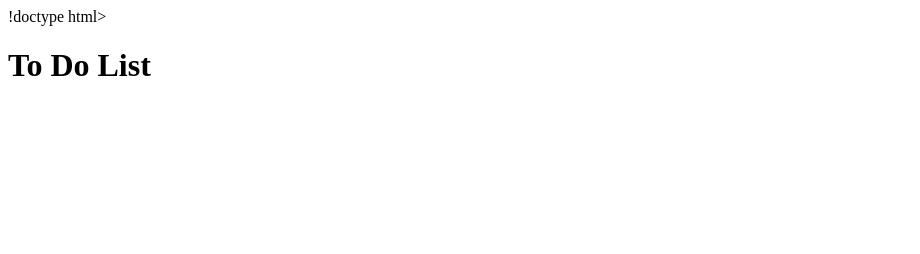
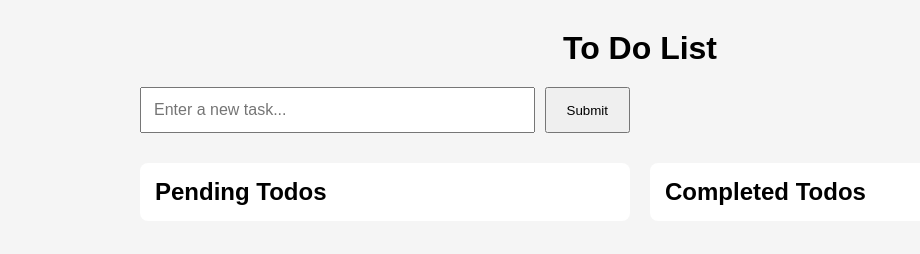
Before and after one commit to jakira-bot/20260608-evaluation-project, a plain HTML site: page index.html in a window 1280 px wide. Shown: the whole page, without its empty margins (0-920 px from the left). Drawn offline with Linux system fonts and the light colour scheme.

Commit message:
Added Inital CSS

```diff
--- a/index.html
+++ b/index.html
@@ -1,8 +1,31 @@
-!doctype html>
+<!doctype html>
 <html lang="en">
-  <head>
-  </head>
-  <body>
-    <h1>To Do List</h1>
-  </body>
+    <head>
+        <link rel="stylesheet" href="style.css" />
+    </head>
+    <body>
+        <h1>To Do List</h1>
+        <div class="container">
+            <div   div class="add-todo">
+                <input
+                    type="text"
+                    id="todoInput"
+                    placeholder="Enter a new task..."
+                />
+                <button id="submitBtn">Submit</button>
+            </div>
+
+            <div class="lists">
+                <div class="todo-section">
+                    <h2>Pending Todos</h2>
+                        <ul id="pendingList"></ul>
+                </div>
+
+                <div class="todo-section">
+                    <h2>Completed Todos</h2>
+                    <ul id="completedList"></ul>
+                </div>
+            </div>
+        </div>
+    </body>
 </html>
--- /dev/null
+++ b/style.css
@@ -0,0 +1,51 @@
+* {
+  margin: 0;
+  padding: 0;
+  box-sizing: border-box;
+}
+
+body {
+  font-family: Arial, sans-serif;
+  background: #f5f5f5;
+  padding: 30px;
+}
+
+.container {
+  max-width: 1000px;
+  margin: auto;
+}
+
+h1 {
+  text-align: center;
+  margin-bottom: 20px;
+}
+
+.add-todo {
+  display: flex;
+  max-width: 490px;
+  gap: 10px;
+  margin-bottom: 30px;
+}
+
+.add-todo input {
+  flex: 1;
+  padding: 12px;
+  font-size: 16px;
+}
+
+.add-todo button {
+  padding: 12px 20px;
+  cursor: pointer;
+}
+
+.lists {
+  display: grid;
+  grid-template-columns: 1fr 1fr;
+  gap: 20px;
+}
+
+.todo-section {
+  background: white;
+  padding: 15px;
+  border-radius: 8px;
+}
```
